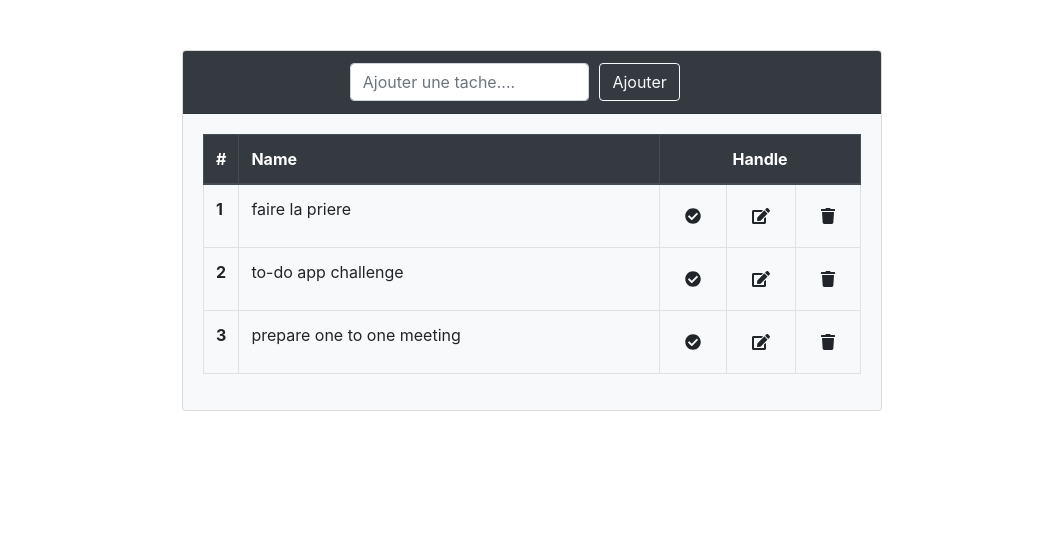
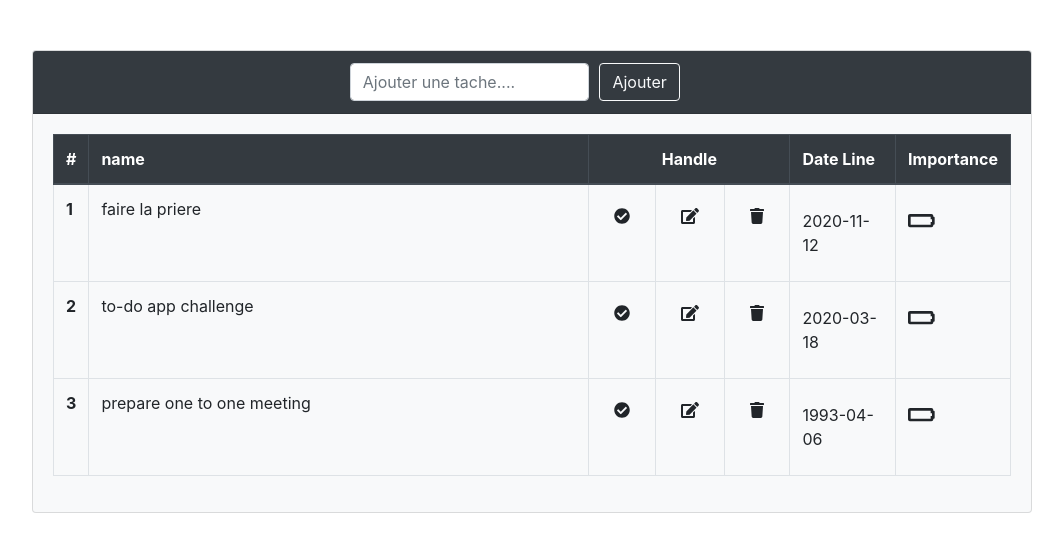
Before and after one commit to MohamedJH/To-do-app-V2.0, a React (Create React App) app: page / in a window 1280 px wide. Shown: the top 552 px of the page, without its empty margins (108-1171 px from the left). Built offline with nearby package versions, Linux system fonts and the light colour scheme.

Commit message:
todo app upgraded

```diff
--- a/public/index.html
+++ b/public/index.html
@@ -11,6 +11,11 @@
     />
     <!-- CSS Bootstrap -->
     <link rel="stylesheet" href="https://cdn.jsdelivr.net/npm/bootstrap@4.5.3/dist/css/bootstrap.min.css" integrity="sha384-TX8t27EcRE3e/ihU7zmQxVncDAy5uIKz4rEkgIXeMed4M0jlfIDPvg6uqKI2xXr2" crossorigin="anonymous">
+    <!-- jQuery and JS bundle w/ Popper.js -->
+    <script src="https://code.jquery.com/jquery-3.5.1.slim.min.js" integrity="sha384-DfXdz2htPH0lsSSs5nCTpuj/zy4C+OGpamoFVy38MVBnE+IbbVYUew+OrCXaRkfj" crossorigin="anonymous"></script>
+    <script src="https://cdn.jsdelivr.net/npm/bootstrap@4.5.3/dist/js/bootstrap.bundle.min.js" integrity="sha384-ho+j7jyWK8fNQe+A12Hb8AhRq26LrZ/JpcUGGOn+Y7RsweNrtN/tE3MoK7ZeZDyx" crossorigin="anonymous"></script>
+
+
     <link rel="apple-touch-icon" href="%PUBLIC_URL%/logo192.png" />
     <!--
       manifest.json provides metadata used when your web app is installed on a
--- a/src/App.js
+++ b/src/App.js
@@ -10,20 +10,31 @@ export class App extends Component {
     {
       id:1,
       name: 'faire la priere ',
-      completed:false
+      completed:false,
+      date:"2020-11-12",
+      color:""
     },
     {
       id:2,
       name: 'to-do app challenge ',
-      completed:false
+      completed:false,
+      date:"2020-03-18",
+      color:""
+
     },
     {
       id:3,
       name: 'prepare one to one meeting',
-      completed:false
+      completed:false,
+      date:"1993-04-06",
+      color:""
     }
   ]
   };
+
+  searchTodo=(searchValue)=>{
+    this.setState({todos:[...this.state.todos.filter((el)=> el.name.includes([searchValue]))]})
+  }
 
   // delete todo
   deleteTodo =(id)=>{
@@ -45,18 +56,40 @@ export class App extends Component {
     const newTodo ={
       id:this.state.todos.length + 1 ,
       name:inputValue,
-      completed:false
+      completed:false,
+      date:"2020-01-01",
+      color:""
     };
     this.setState({todos: [...this.state.todos , newTodo] })
   }
+  saveChanges =(id, editNameValue,editDateValue,editColorValue)=>{
+
+    this.setState({todos: this.state.todos.filter((el,i)=>{
+      if(el.id===id ){
+          el.name=editNameValue;
+          el.date=editDateValue;
+          el.color=editColorValue
+      }
+        return el
+    })})
+
+  }
+
+
 
 
   render() {
     return (
       <div>
-        <div className="card bg-light" style={{ width: "700px", margin: "50px auto" }}>
+        <div className="card bg-light" style={{ width: "1000px", margin: "50px auto" }}>
               <Todoform addTodo={this.addTodo}/>
-              <Todolist todos={this.state.todos} checkCompleted={this.checkCompleted} deleteTodo={this.deleteTodo}/>
+              <Todolist
+              todos={this.state.todos}
+              checkCompleted={this.checkCompleted}
+              deleteTodo={this.deleteTodo}
+              saveChanges={this.saveChanges}
+              searchTodo={this.searchTodo}
+              />
         </div>
           </div>
     )
--- a/src/Components/Todo item component/Todoitem.css
+++ b/src/Components/Todo item component/Todoitem.css
@@ -2,4 +2,5 @@
     text-decoration: line-through;
     text-decoration-style: wavy ;
     text-decoration-color:red ;
+
 }
--- a/src/Components/Todo item component/Todoitem.js
+++ b/src/Components/Todo item component/Todoitem.js
@@ -1,20 +1,87 @@
 import React, { Component } from 'react'
 import { FontAwesomeIcon } from '@fortawesome/react-fontawesome'
-import { faTrash,faCheckCircle,faEdit } from '@fortawesome/free-solid-svg-icons'
+import { faTrash, faCheckCircle, faEdit,faBatteryFull,faBatteryThreeQuarters,faBatteryQuarter,faBatteryEmpty} from '@fortawesome/free-solid-svg-icons'
 
 import './Todoitem.css'
 
 class Todoitem extends Component {
 
+    state = {
+        edit: false,
+        editNameValue: this.props.todo.name,
+        editDateValue: this.props.todo.date,
+        editColorValue: this.props.todo.color,
+
+    }
+
+
+    changeEditTodo = () => {
+        this.setState({ edit: !this.state.edit })
+    }
+    changeTodoName = (e) => {
+        this.setState({ editNameValue: e.target.value })
+    }
+    changeTodoDate = (e) => {
+        this.setState({ editDateValue: e.target.value })
+    }
+    changeTodoColor = (e) => {
+        this.setState({ editColorValue: e.target.value })
+    }
+
+
+    cancelChange = () => this.setState({ edit: false, editNameValue: "" })
+
+    getStyleColorButton =()=>{
+       return  this.props.todo.color==="Huge"? <FontAwesomeIcon size="lg" color="red" icon={faBatteryFull}/>:this.props.todo.color==="less"? <FontAwesomeIcon size="lg" color="tomato" icon={faBatteryThreeQuarters}/>:this.props.todo.color===""? <FontAwesomeIcon size="lg"  icon={faBatteryEmpty}/>:<FontAwesomeIcon size="lg" color="green"icon={faBatteryQuarter}/>
+    }
+
+
+
+
+
     render() {
-        const {todo:{id,name,completed}}=this.props
+        const { todo: { id, name, completed, date } } = this.props
+
+        const editTdName =
+            <form onSubmit={(e) => e.preventDefault()}>
+                <div className="row">
+                    <div className="col">
+                        <input type="text" className="form-control" value={this.state.editNameValue} onChange={(e) => this.changeTodoName(e)} />
+                    </div>
+                    <div className="col">
+                        <button type="submit" className="btn btn-dark mx-2 mb-2" onClick={() => {
+                            this.setState({ edit: false })
+                            this.props.saveChanges(id, this.state.editNameValue, this.state.editDateValue, this.state.editColorValue)
+                        }}
+                        >Save</button>
+                        <button type="submit" className="btn btn-light mb-2" onClick={this.cancelChange} >Cancel</button>
+                    </div>
+                </div>
+            </form>
+
+
+        const editTdColor =
+        <div classname="form-group">
+            <select className="form-control" id="exampleFormControlSelect1" onChange={(e) => this.changeTodoColor(e)}>
+                <option>choose</option>
+                <option>Huge</option>
+                <option>less</option>
+                <option>Never</option>
+            </select>
+        </div>
+        const editTdDate = <input type="date" className="form-control" value={this.state.editDateValue} onChange={(e) => this.changeTodoDate(e)} />
+
+        const Color= this.getStyleColorButton()
+
         return (
             <tr>
                 <th scope="row">{id}</th>
-                <td className={completed===true? "completed":""}>{name}</td>
-                <td><button type="button" className="btn  rounded-pill" onClick={()=>this.props.checkCompleted(id)}><FontAwesomeIcon icon={faCheckCircle} color={completed===true? "green":""}/></button></td>
-                <td><button type="button" className="btn  rounded-pill"><FontAwesomeIcon icon={faEdit}  /></button></td>
-                <td><button type="button" className="btn  rounded-pill" onClick={()=>this.props.deleteTodo(id)}><FontAwesomeIcon icon={faTrash} /></button></td>
+                <td className={completed === true ? "completed" : ""}>{this.state.edit ? editTdName : name}</td>
+                <td><button type="button" className="btn  rounded-pill" onClick={() => this.props.checkCompleted(id)}><FontAwesomeIcon icon={faCheckCircle} color={completed === true ? "green" : ""} /></button></td>
+                <td><button type="button" className="btn  rounded-pill" onClick={this.changeEditTodo} disabled={completed ? true : false}><FontAwesomeIcon icon={faEdit} /></button></td>
+                <td><button type="button" className="btn  rounded-pill" onClick={() => this.props.deleteTodo(id)} > <FontAwesomeIcon icon={faTrash} /></button></td>
+                <td className="py-4">{this.state.edit ? editTdDate : date}</td>
+                <th className="py-4">{this.state.edit ? editTdColor : Color }</th>
             </tr>
         )
     }
--- a/src/Components/Todo list component/Todolist.js
+++ b/src/Components/Todo list component/Todolist.js
@@ -1,14 +1,30 @@
-
-import React, { Component } from 'react'
-import Todoitem from '../Todo item component/Todoitem'
-
+import React, { Component } from 'react';
+import Todoitem from '../Todo item component/Todoitem';
 
 class Todolist extends Component {
+  state = {
+    search: false,
+    searchValue: '',
+  };
 
-
+  Search = () => {
+    this.setState({ search: !this.state.search });
+  };
 
   render() {
-
+    const searchForm = (
+      <input
+        type="search"
+        className="form-control w-75"
+        placeholder="Search..."
+        value={this.state.searchValue}
+        onChange={(e) => {
+          alert("Change.....")
+          this.setState({ searchValue: e.target.value });
+          this.props.searchTodo(this.state.searchValue);
+        }}
+      />
+    );
     return (
       <div>
         <div className="card-body">
@@ -16,20 +32,36 @@ class Todolist extends Component {
             <thead className="thead-dark">
               <tr>
                 <th scope="col">#</th>
-                                <th scope="col" style={{width:"500px"}}>Name </th>
-                                <th scope="col" colSpan="3" style={{textAlign:"center"}}>Handle</th>
+                <th
+                  scope="col"
+                  style={{ width: '500px' }}
+                  onDoubleClick={this.Search}
+                >
+                  {this.state.search ? searchForm : 'name'}{' '}
+                </th>
+                <th scope="col" colSpan="3" style={{ textAlign: 'center' }}>
+                  Handle
+                </th>
+                <th scope="col">Date Line</th>
+                <th scope="col">Importance</th>
               </tr>
             </thead>
             <tbody>
-                            {
-                                this.props.todos.map((todo,i)=> <Todoitem key={todo.id} todo={todo} checkCompleted={this.props.checkCompleted} deleteTodo={this.props.deleteTodo}/>)
-                            }
+              {this.props.todos.map((todo, i) => (
+                <Todoitem
+                  key={todo.id}
+                  todo={todo}
+                  checkCompleted={this.props.checkCompleted}
+                  deleteTodo={this.props.deleteTodo}
+                  saveChanges={this.props.saveChanges}
+                />
+              ))}
             </tbody>
           </table>
         </div>
       </div>
-        )
+    );
   }
 }
 
-export default Todolist
+export default Todolist;
```
Also changed, not shown: src/Components/Todo forms Component/Todoform.js (+19 -11 lines). Lines whose indentation alone changed are shown as unchanged.
